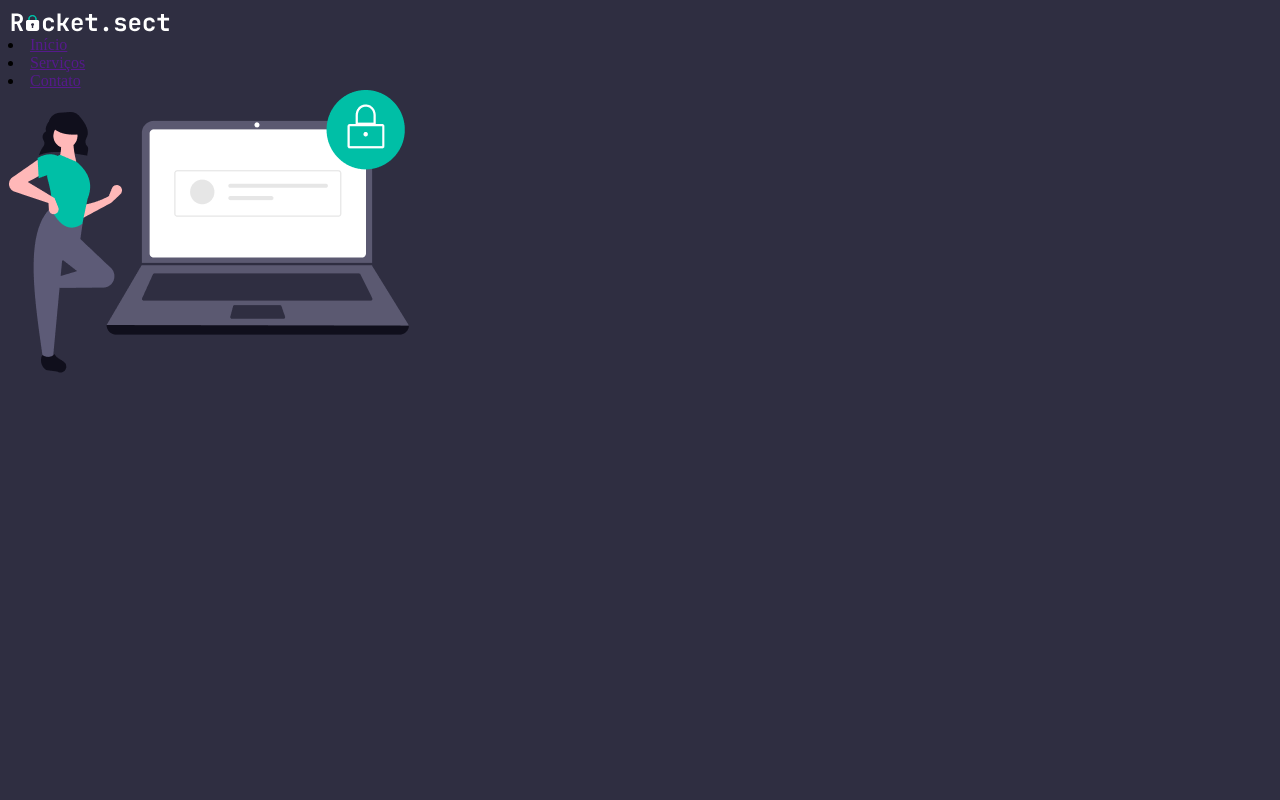
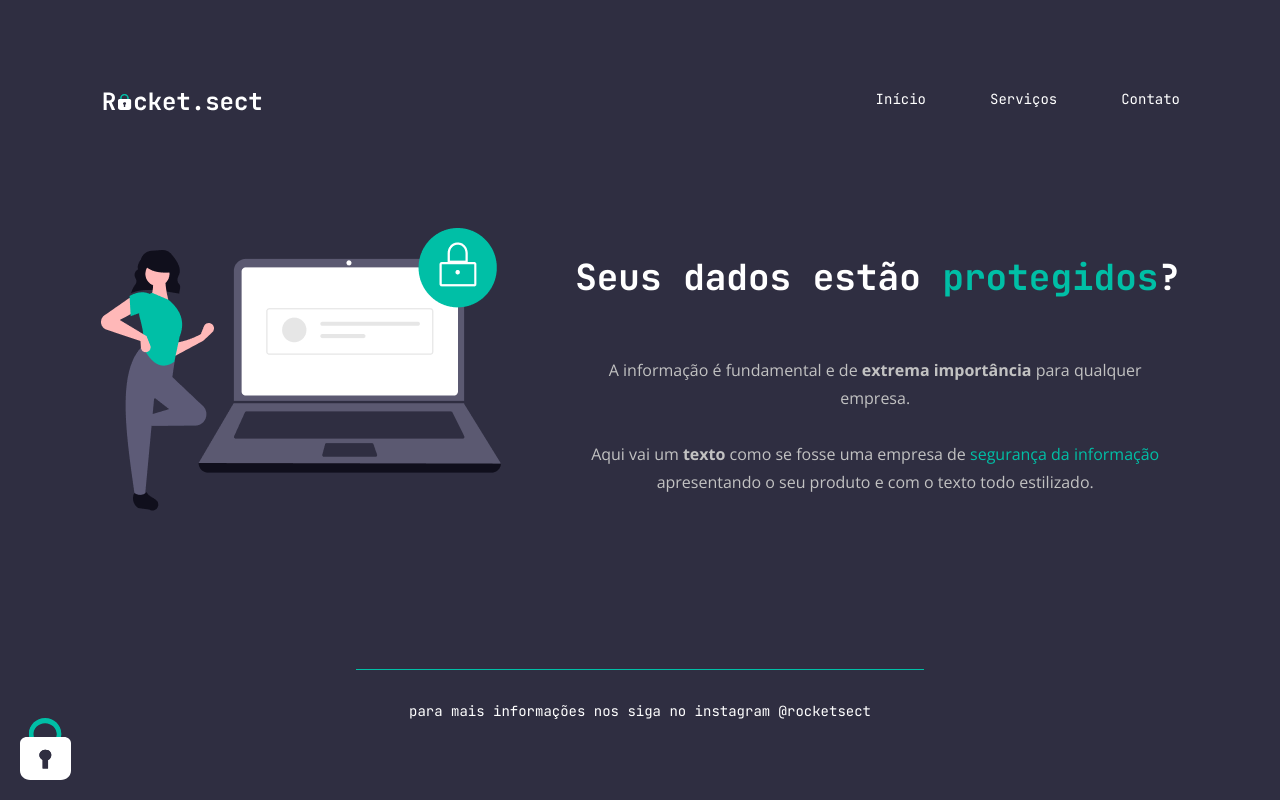
Before and after one commit to amaendoas/explorer-desafio04, a plain HTML site: page index.html in a window 1280 px wide. Drawn offline with nearby package versions, Linux system fonts and the light colour scheme.

Commit message:
Atualização do Desafio

```diff
--- a/index.html
+++ b/index.html
@@ -19,14 +19,33 @@
     <div class="page">
       <nav>
         <img src="img/logo.svg" alt="" />
-        <li><a href="">Início</a></li>
-        <li><a href="">Serviços</a></li>
-        <li><a href="">Contato</a></li>
+        <ul>
+          <li><a href="#">Início</a></li>
+          <li><a href="#">Serviços</a></li>
+          <li><a href="#">Contato</a></li>
+        </ul>
       </nav>
       <main>
         <img src="img/img1.png" alt="" />
-        <section></section>
+        <section>
+          <h1>Seus dados estão <span>protegidos</span>?</h1>
+
+          <p>
+            A informação é fundamental e de
+            <strong>extrema importância</strong> para qualquer empresa.
+            <br />
+            <br />
+            Aqui vai um <strong>texto</strong> como se fosse uma empresa de
+            <span>segurança da informação</span> apresentando o seu produto e
+            com o texto todo estilizado.
+          </p>
+        </section>
       </main>
     </div>
+    <footer>
+      <div class="line"></div>
+      para mais informações nos siga no instagram <a href="#">@rocketsect</a>
+    </footer>
+    <img id="lock" src="img/padlock.svg" alt="" />
   </body>
 </html>
--- a/style.css
+++ b/style.css
@@ -1,3 +1,85 @@
 body {
   background-color: #2F2E41;
+  color: #fff;
+  font-family: 'JetBrains Mono', monospace;
+  margin: 0;
 }
+
+.page {
+  width: 1080px;
+  margin: 71px auto 0;
+}
+
+a {
+  color:#fff;
+  text-decoration: none;
+}
+
+nav {
+  display: flex;
+  justify-content: space-between;
+  align-items: center;
+  margin-bottom: 100px;
+  font-size: 14px;
+  line-height: 28px;
+}
+
+nav a:hover {
+  color: #C2C2C2;
+}
+
+ul {
+  display: flex;
+  list-style: none;
+  gap: 64px;
+}
+
+main {
+  display: flex;
+  justify-content: space-between;
+  align-items: center;
+  margin-bottom: 157px;
+}
+
+h1 {
+  font-size: 36px;
+  line-height: 40px;
+  margin-bottom: 59px;
+}
+
+section {
+  text-align: center;
+}
+
+p {
+  color: #C2C2C2;
+  font-family: 'Open Sans', sans-serif;
+  width: 600px;
+  font-size: 16px;
+  line-height: 28px;
+}
+
+span {
+  color: #00BFA6;
+}
+
+.line {
+  width: 568px;
+  height: 0;
+  border-top: 1px solid #00BFA6;
+  margin-bottom: 27px;
+}
+
+footer {
+  margin: 0 auto 23px;
+  width: 568px;
+  text-align: center;
+  font-size: 14px;
+  line-height: 28px;
+}
+
+#lock {
+  position: fixed;
+  bottom: 20px;
+  left: 20px;
+}
```
